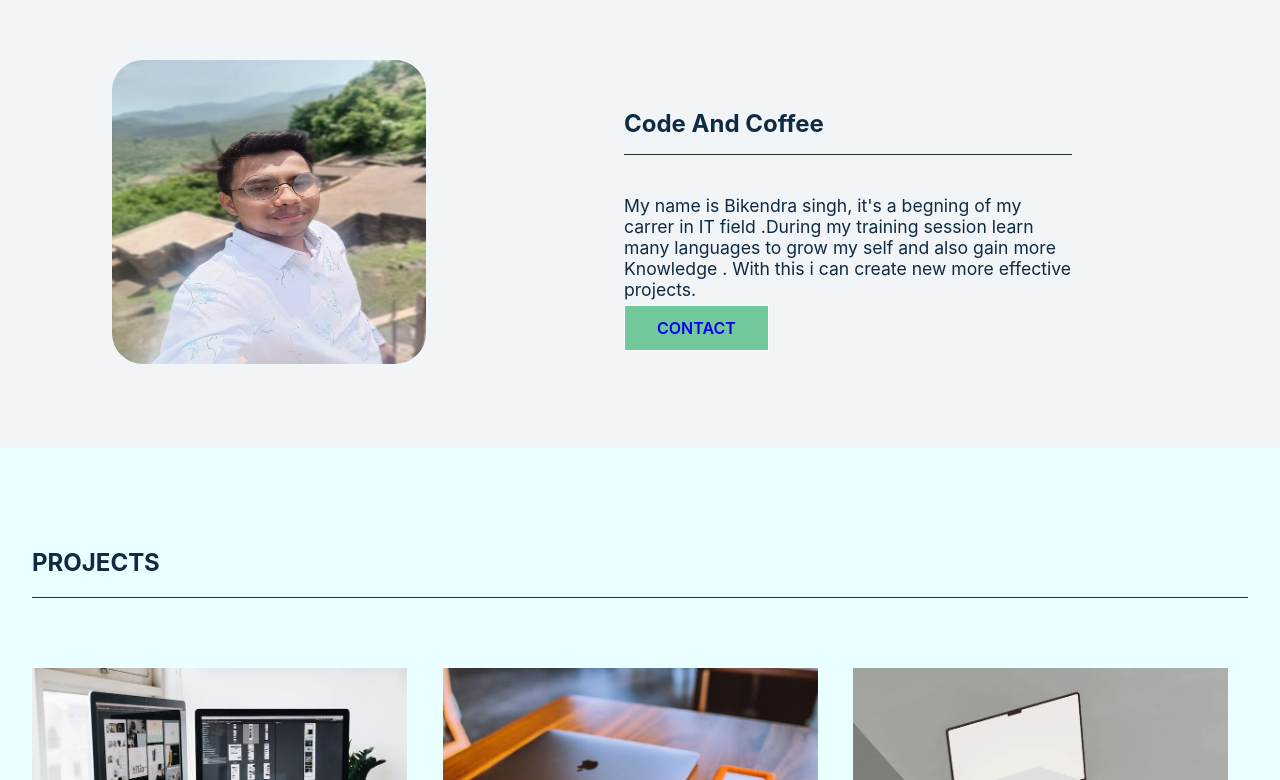
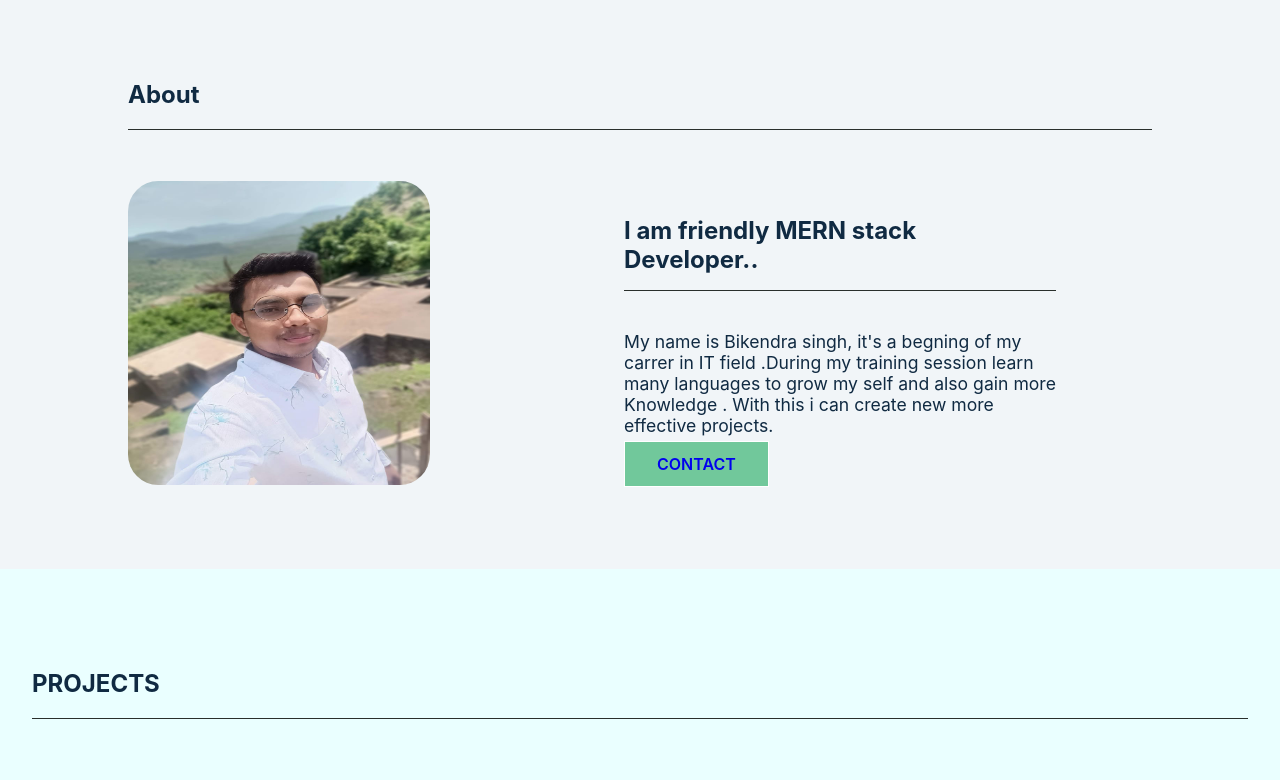
Before and after one commit to Bikendras/1_Portfolio_Website, a React (Create React App) app in the folder portfolio/: page / in a window 1280 px wide. Shown: the part 1267-2047 px from the top of the page. Built offline with nearby package versions, Linux system fonts and the light colour scheme.

Commit message:
Change About Component Content....

```diff
--- a/portfolio/src/About.jsx
+++ b/portfolio/src/About.jsx
@@ -3,13 +3,16 @@ import {Link} from "react-router-dom";
 
 export default function About() {
   return (
-    <section className='about' id='about'>
+    <section className='about'  id='about'>
+      <div className='skill_Tech'>
+          <h1>About</h1>
+        </div>
       <div className='about_container'>
         <div className='about_img'>
           <img src="bikendra.jpg" alt="" />
         </div>
         <div className='about_parag'>
-          <h1>Code And Coffee</h1>
+          <h1>I am friendly MERN stack Developer..</h1>
           <p>My name is Bikendra singh, it's a begning of my carrer in IT field .During my training session learn many languages to grow my self and also gain more Knowledge . With this i can create new more effective projects.</p>
           <Link to='/contact' className='btn'>CONTACT</Link>
         </div>
--- a/portfolio/src/Form.css
+++ b/portfolio/src/Form.css
@@ -5,7 +5,7 @@ label{
 form{
     display: flex;
     flex-direction: column;
-    padding: 4rem 1rem;
+    padding: 4rem 5rem;
     margin: auto;
     max-width: 600px;
 }
--- a/portfolio/src/Form.jsx
+++ b/portfolio/src/Form.jsx
@@ -4,7 +4,10 @@ import React from 'react'
 
 export default function Form() {
   return (
-    <div className="form">
+    <div className="skill_1">
+      <div className='skill_Tech'>
+          <h1>Contact</h1>
+        </div>
         <form>
             <label>Your Name</label>
             <input type="text" placeholder="Enter your Name" ></input>
--- a/portfolio/src/index.css
+++ b/portfolio/src/index.css
@@ -265,13 +265,14 @@ article p{
 
 /* About */
 .about{
-  padding: 5rem 0rem;
+  padding: 5rem 8rem;
 }
 .about_container{
   display: grid;
   grid-template-columns: repeat(2,minmax(0,1fr));
   align-items: center;
   gap: 4rem;
+  margin-top: 5%;
   margin-left: auto;
   margin-right: auto;
   max-width: 60rem;
```
